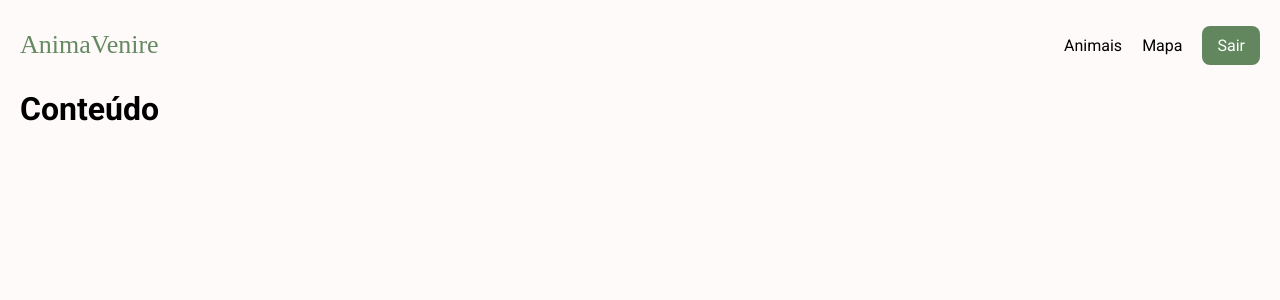
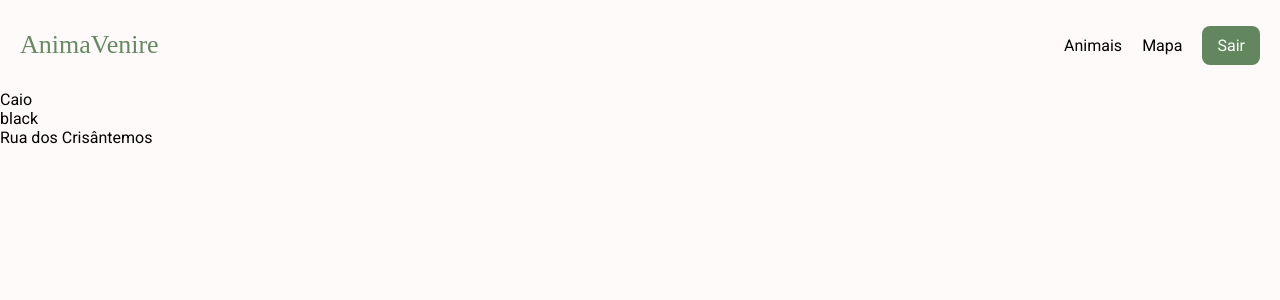
Before and after one commit to kyoduke/animavenire-react, a React (Vite) app: page / in a window 1280 px wide. Shown: the top 300 px of the page. Built offline with nearby package versions, Linux system fonts and the light colour scheme; sample sign-in values are in the browser's storage.

Commit message:
added prototype for pets feed

```diff
--- /dev/null
+++ b/src/components/PetCard/PetCard.tsx
@@ -0,0 +1,16 @@
+import { FC } from "react";
+
+interface Props {
+  name: string;
+  color: string;
+  address: string;
+}
+export const PetCard: FC<Props> = ({ name, color, address }: Props) => {
+  return (
+    <div>
+      <p>{name}</p>
+      <p>{color}</p>
+      <p>{address}</p>
+    </div>
+  );
+};
--- /dev/null
+++ b/src/components/PetsFeed/PetsFeed.tsx
@@ -0,0 +1,9 @@
+import { PetCard } from "../PetCard/PetCard";
+
+export const PetsFeed = () => {
+  return (
+    <div>
+      <PetCard name="Caio" color="black" address="Rua dos Crisântemos" />
+    </div>
+  );
+};
--- a/src/routes/Root/Root.tsx
+++ b/src/routes/Root/Root.tsx
@@ -1,13 +1,14 @@
 import { Header } from "../../components/Header/Header";
+import { PetsFeed } from "../../components/PetsFeed/PetsFeed";
+import { useAuth } from "../../contexts/AuthContext";
 import "./index.css";
 
 function Root() {
+  const { isLogged } = useAuth();
   return (
     <>
       <Header />
-      <main id="root-main">
-        <h1>Conteúdo</h1>
-      </main>
+      {isLogged ? <PetsFeed /> : <></>}
     </>
   );
 }
```
